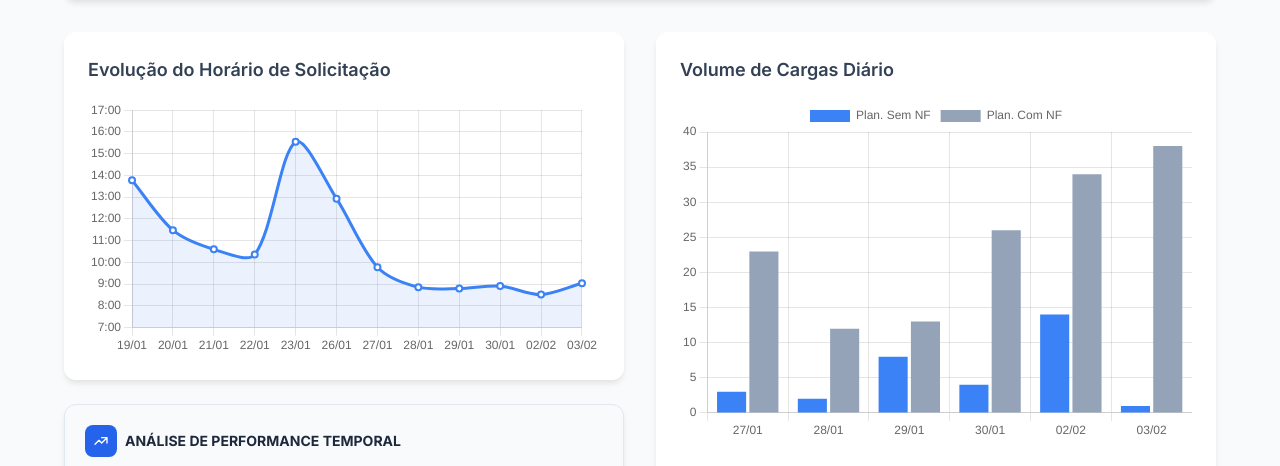
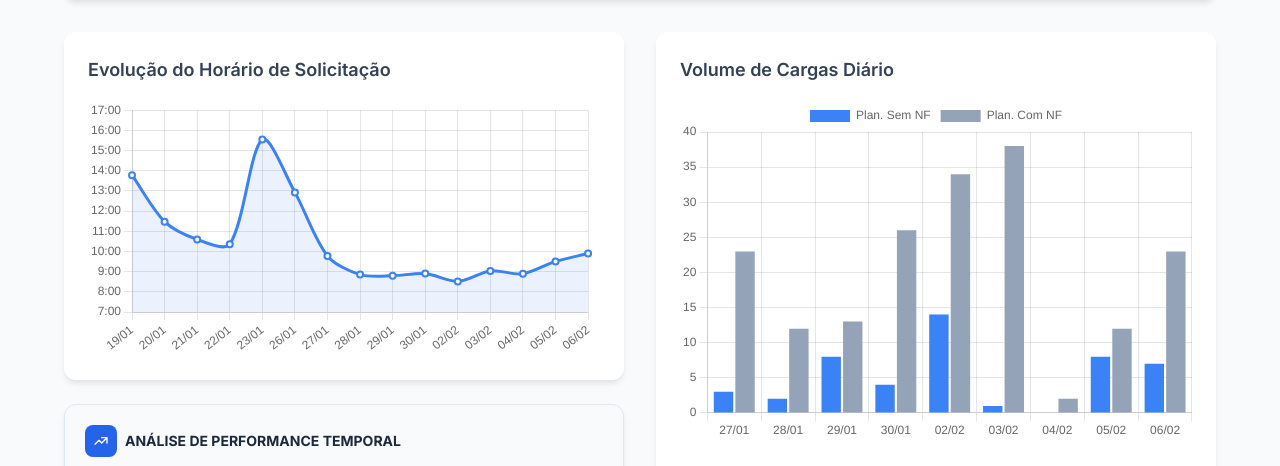
Before and after one commit to tonettirafael/report-hub-agendamento, a plain HTML site: page index.html in a window 1280 px wide. Shown: the part 1720-2186 px from the top of the page. Drawn offline with nearby package versions, Linux system fonts and the light colour scheme.

Commit message:
Atualização de dados 06.02

```diff
--- a/index.html
+++ b/index.html
@@ -140,7 +140,7 @@
                 <p class="text-slate-500">Monitoramento de Produtividade e Evolução de Processos</p>
             </div>
             <div class="bg-blue-100 text-blue-700 px-4 py-2 rounded-full text-sm font-semibold">
-                Atualizado: 03/02/2026
+                Atualizado: 06/02/2026
             </div>
         </header>
 
@@ -448,11 +448,14 @@
     <script>
         const prodData = [
             { data: "27/01/2026", planejadoSemNF: 3, planejadoComNF: 23, autoSemNF: 3, autoComNF: 22, horario: "09:47" },
-            { data: "28/01/2026", planejadoSemNF: 2, planejadoComNF: 12, autoSemNF: 2, autoComNF: 8, horario: "08:52" },
+            { data: "28/01/2026", planejadoSemNF: 2, planejadoComNF: 12, autoSemNF: 2, autoComNF: 12, horario: "08:52" },
             { data: "29/01/2026", planejadoSemNF: 8, planejadoComNF: 13, autoSemNF: 8, autoComNF: 13, horario: "08:48" },
-            { data: "30/01/2026", planejadoSemNF: 4, planejadoComNF: 26, autoSemNF: 4, autoComNF: 12, horario: "08:55" },
+            { data: "30/01/2026", planejadoSemNF: 4, planejadoComNF: 26, autoSemNF: 4, autoComNF: 26, horario: "08:55" },
             { data: "02/02/2026", planejadoSemNF: 14, planejadoComNF: 34, autoSemNF: 14, autoComNF: 34, horario: "08:34" },
-            { data: "03/02/2026", planejadoSemNF: 1, planejadoComNF: 38, autoSemNF: 1, autoComNF: 7, horario: "09:12" }
+            { data: "03/02/2026", planejadoSemNF: 1, planejadoComNF: 38, autoSemNF: 1, autoComNF: 24, horario: "09:12" },
+            { data: "04/02/2026", planejadoSemNF: 0, planejadoComNF: 2, autoSemNF: 0, autoComNF: 2, horario: "08:52" },
+            { data: "05/02/2026", planejadoSemNF: 8, planejadoComNF: 12, autoSemNF: 8, autoComNF: 11, horario: "09:34" },
+            { data: "06/02/2026", planejadoSemNF: 7, planejadoComNF: 23, autoSemNF: 7, autoComNF: 16, horario: "09:52" }
         ];
 
         const historicoHorarios = [
@@ -467,7 +470,10 @@
             { data: "29/01", hora: "08:48", decimal: 8.80 },
             { data: "30/01", hora: "08:55", decimal: 8.91 },
             { data: "02/02", hora: "08:34", decimal: 8.52 },
-            { data: "03/02", hora: "09:12", decimal: 9.04 }
+            { data: "03/02", hora: "09:12", decimal: 9.04 },
+            { data: "04/02", hora: "08:52", decimal: 8.90 },
+            { data: "05/02", hora: "09:34", decimal: 9.51 },
+            { data: "06/02", hora: "09:52", decimal: 9.90 }
         ];
 
        function initDashboard() {
```
